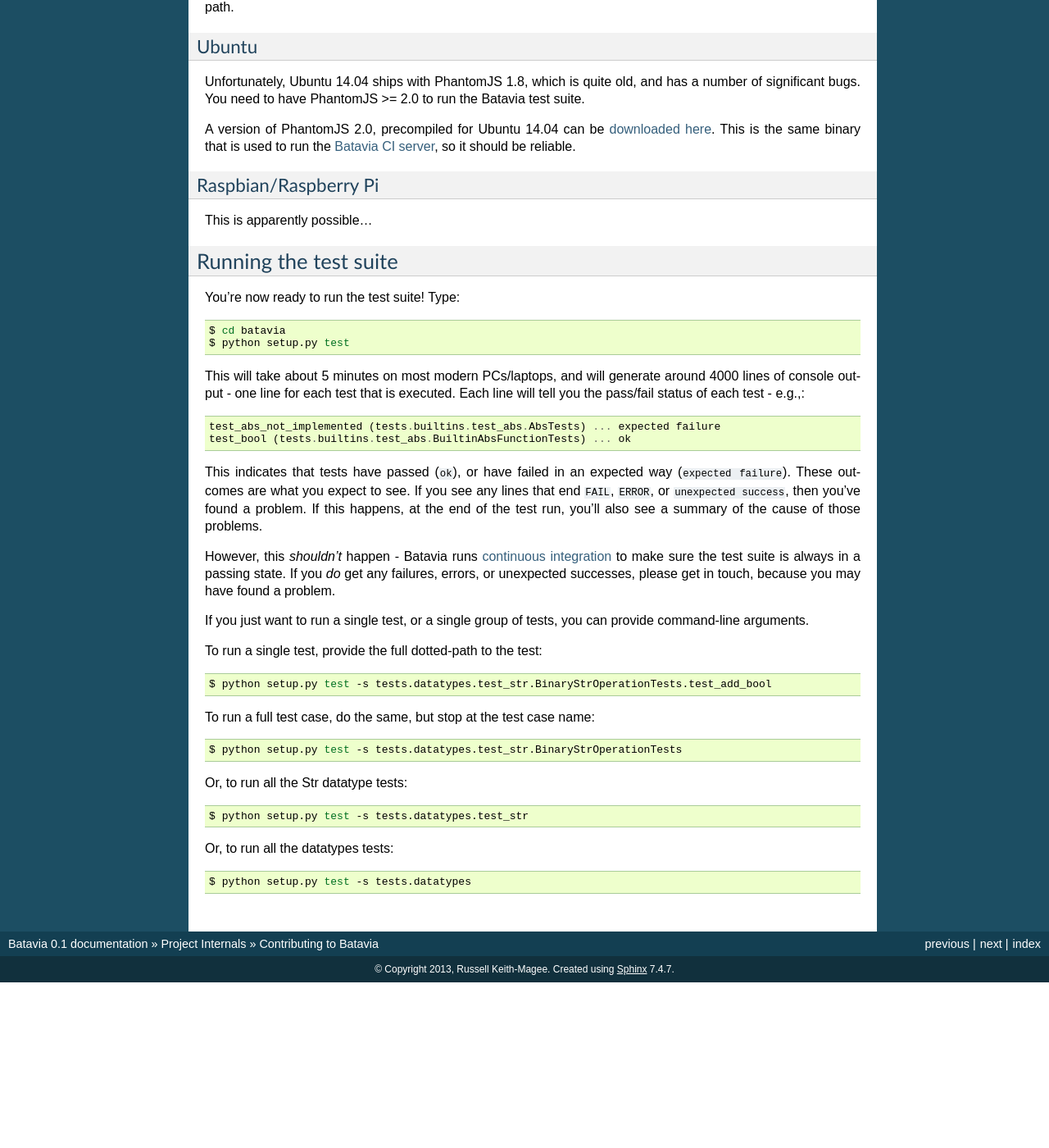
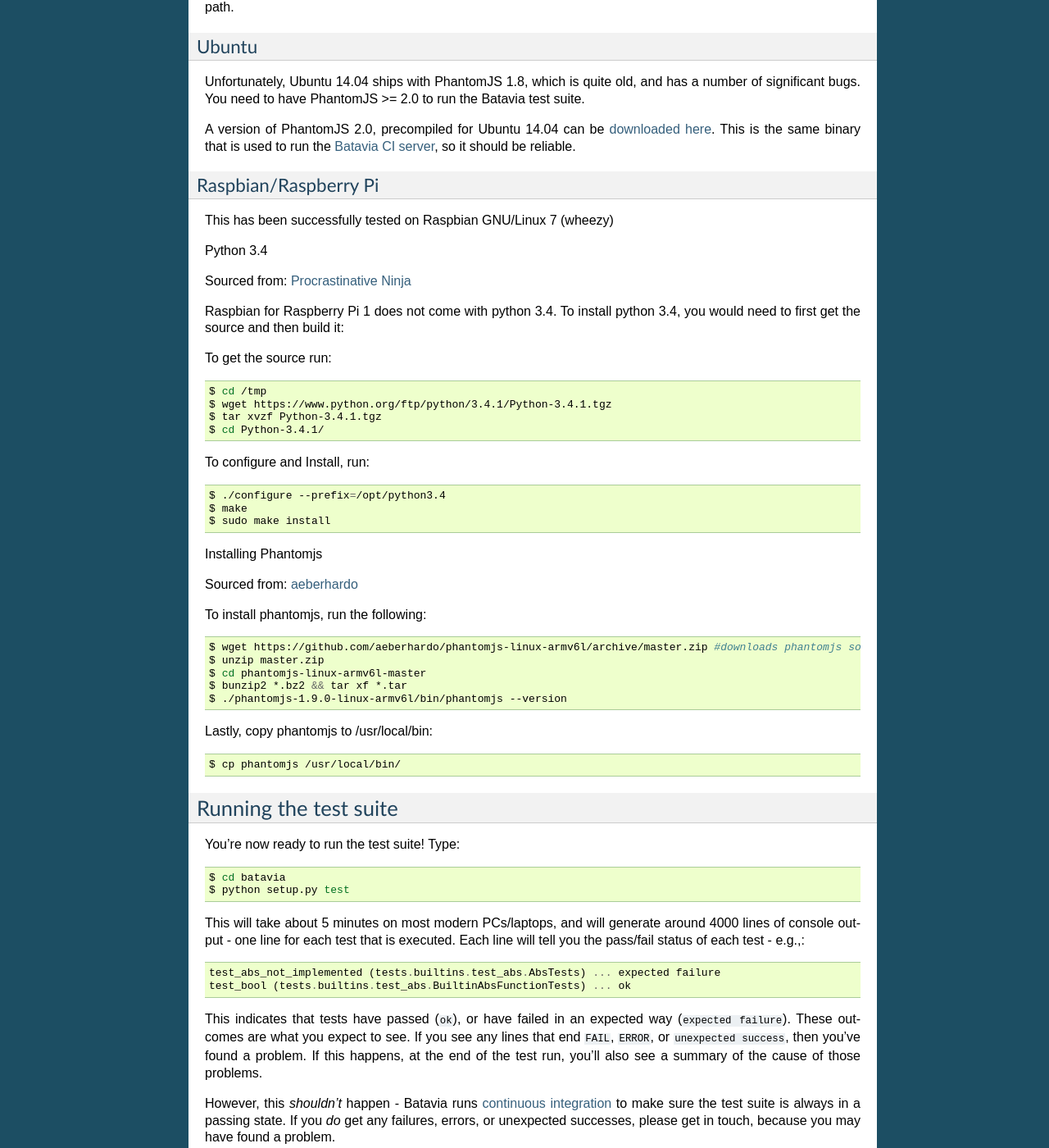
Before and after one commit to beeware/batavia, a Sphinx documentation site: the page built from docs/internals/contributing.rst, in a window 1280 px wide and 1400 px high, scrolled down 802 px. Shown: the whole window at 82% size. Built offline with Sphinx 7.4.7, drawn with Linux system fonts in a browser that asks for light colours; before the commit the page ends 2000 px from its top, so only the background shows below that.

Commit message:
Add documentation for setting up python 3.4 and phantomjs on Raspbian.

```diff
--- a/docs/internals/contributing.rst
+++ b/docs/internals/contributing.rst
@@ -66,13 +66,59 @@
 
 .. _downloaded here: https://s3.amazonaws.com/travis-phantomjs/phantomjs-2.0.0-ubuntu-14.04.tar.bz2
 .. _Batavia CI server: https://travis-ci.org/pybee/batavia
-
+.. _PhantomJS: http://phantomjs.org
 Raspbian/Raspberry Pi
 ~~~~~~~~~~~~~~~~~~~~~
 
-This is apparently possible...
+This has been successfully tested on Raspbian GNU/Linux 7 (wheezy)
 
-.. _PhantomJS: http://phantomjs.org
+Python 3.4
+
+Sourced from: `Procrastinative Ninja`_
+
+.. _Procrastinative Ninja: https://procrastinative.ninja/2014/07/20/install-python34-on-raspberry-pi
+
+Raspbian for Raspberry Pi 1 does not come with python 3.4.  To install python 3.4, you would need to first get the source and then build it:
+
+To get the source run:
+
+.. code-block:: bash
+
+	$ cd /tmp
+	$ wget https://www.python.org/ftp/python/3.4.1/Python-3.4.1.tgz
+	$ tar xvzf Python-3.4.1.tgz
+	$ cd Python-3.4.1/
+
+To configure and Install, run:
+
+.. code-block:: bash
+
+	$ ./configure --prefix=/opt/python3.4
+	$ make
+	$ sudo make install
+
+
+Installing Phantomjs
+
+Sourced from: `aeberhardo`_
+
+.. _aeberhardo: https://github.com/aeberhardo/phantomjs-linux-armv6l
+
+To install phantomjs, run the following:
+
+.. code-block:: bash
+
+    $ wget https://github.com/aeberhardo/phantomjs-linux-armv6l/archive/master.zip #downloads phantomjs source
+    $ unzip master.zip
+    $ cd phantomjs-linux-armv6l-master
+    $ bunzip2 *.bz2 && tar xf *.tar
+    $ ./phantomjs-1.9.0-linux-armv6l/bin/phantomjs --version
+
+Lastly, copy phantomjs to /usr/local/bin:
+
+.. code-block:: bash
+
+    $ cp phantomjs /usr/local/bin/
 
 Running the test suite
 ----------------------
```
